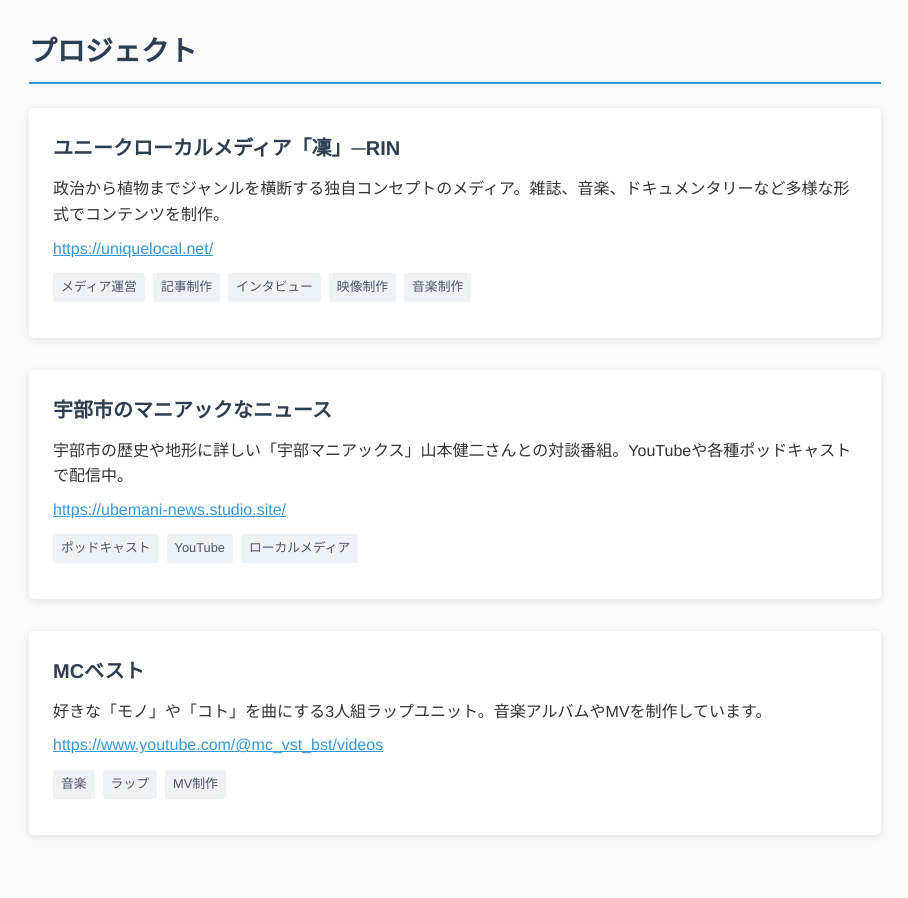
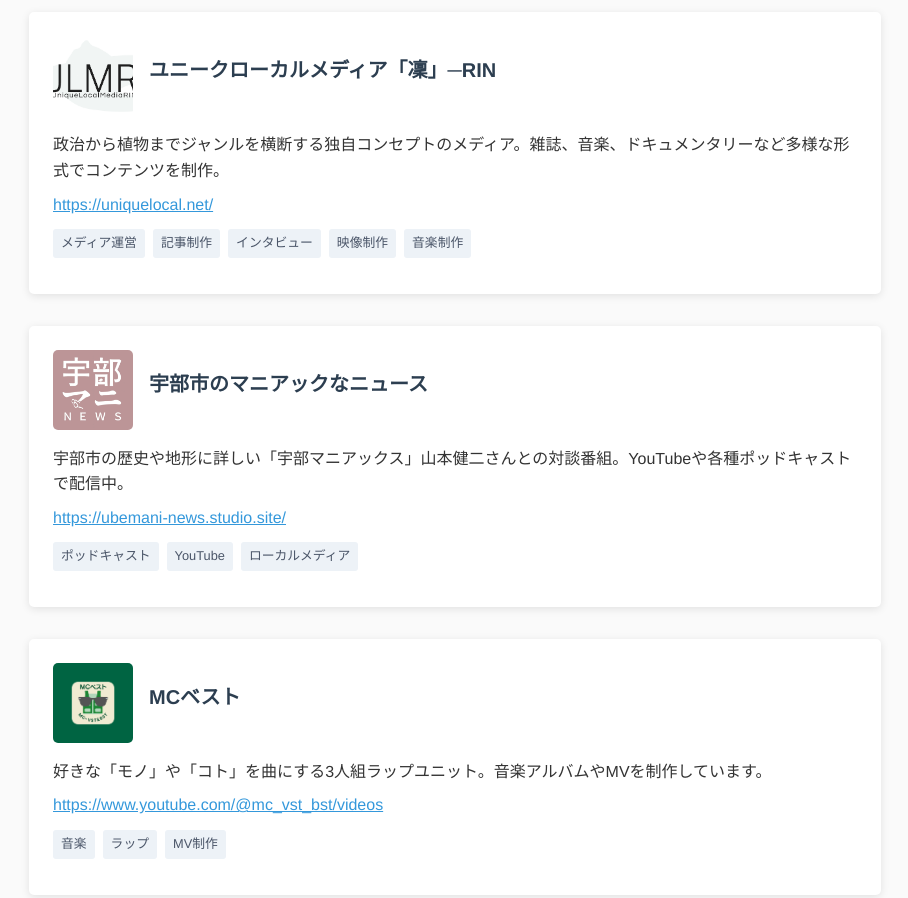
Before and after one commit to okafujirintaro/okafujirintaro, a plain HTML site: page index.html in a window 1280 px wide. Shown: the part 620-1518 px from the top of the page, without its empty margins (185-1093 px from the left). Drawn offline with Linux system fonts and the light colour scheme.

Commit message:
Update index.html

```diff
--- a/index.html
+++ b/index.html
@@ -185,7 +185,7 @@
 <body>
     <header>
         <div class="container">
-            <img src="images/jGwbMxwG_400x400.jpg" alt="おかふじりんたろう" class="profile-img">
+            <img src="/api/placeholder/120/120" alt="おかふじりんたろう" class="profile-img">
             <h1>おかふじりんたろう</h1>
             <p>クリエイター・メディア運営</p>
         </div>
@@ -212,7 +212,10 @@
 
             <div class="project-card">
                 <div class="project-info">
-                    <h3 class="project-title">ユニークローカルメディア「凜」─RIN</h3>
+                    <div style="display: flex; align-items: center; margin-bottom: 1rem;">
+                        <img src="images/ulmr.png" alt="ユニークローカルメディア「凜」─RIN" style="width: 80px; height: 80px; object-fit: cover; margin-right: 1rem; border-radius: 5px;">
+                        <h3 class="project-title">ユニークローカルメディア「凜」─RIN</h3>
+                    </div>
                     <p>政治から植物までジャンルを横断する独自コンセプトのメディア。雑誌、音楽、ドキュメンタリーなど多様な形式でコンテンツを制作。</p>
                     <p style="margin-top: 0.5rem;"><a href="https://uniquelocal.net/" target="_blank" style="color: #3498db;">https://uniquelocal.net/</a></p>
                     <div class="tag-list">
@@ -227,7 +230,10 @@
 
             <div class="project-card">
                 <div class="project-info">
-                    <h3 class="project-title">宇部市のマニアックなニュース</h3>
+                    <div style="display: flex; align-items: center; margin-bottom: 1rem;">
+                        <img src="images/ubemani.webp" alt="宇部市のマニアックなニュース" style="width: 80px; height: 80px; object-fit: cover; margin-right: 1rem; border-radius: 5px;">
+                        <h3 class="project-title">宇部市のマニアックなニュース</h3>
+                    </div>
                     <p>宇部市の歴史や地形に詳しい「宇部マニアックス」山本健二さんとの対談番組。YouTubeや各種ポッドキャストで配信中。</p>
                     <p style="margin-top: 0.5rem;"><a href="https://ubemani-news.studio.site/" target="_blank" style="color: #3498db;">https://ubemani-news.studio.site/</a></p>
                     <div class="tag-list">
@@ -240,7 +246,10 @@
 
             <div class="project-card">
                 <div class="project-info">
-                    <h3 class="project-title">MCベスト</h3>
+                    <div style="display: flex; align-items: center; margin-bottom: 1rem;">
+                        <img src="images/ロゴ2.png" alt="MCベスト" style="width: 80px; height: 80px; object-fit: cover; margin-right: 1rem; border-radius: 5px;">
+                        <h3 class="project-title">MCベスト</h3>
+                    </div>
                     <p>好きな「モノ」や「コト」を曲にする3人組ラップユニット。音楽アルバムやMVを制作しています。</p>
                     <p style="margin-top: 0.5rem;"><a href="https://www.youtube.com/@mc_vst_bst/videos" target="_blank" style="color: #3498db;">https://www.youtube.com/@mc_vst_bst/videos</a></p>
                     <div class="tag-list">
```
